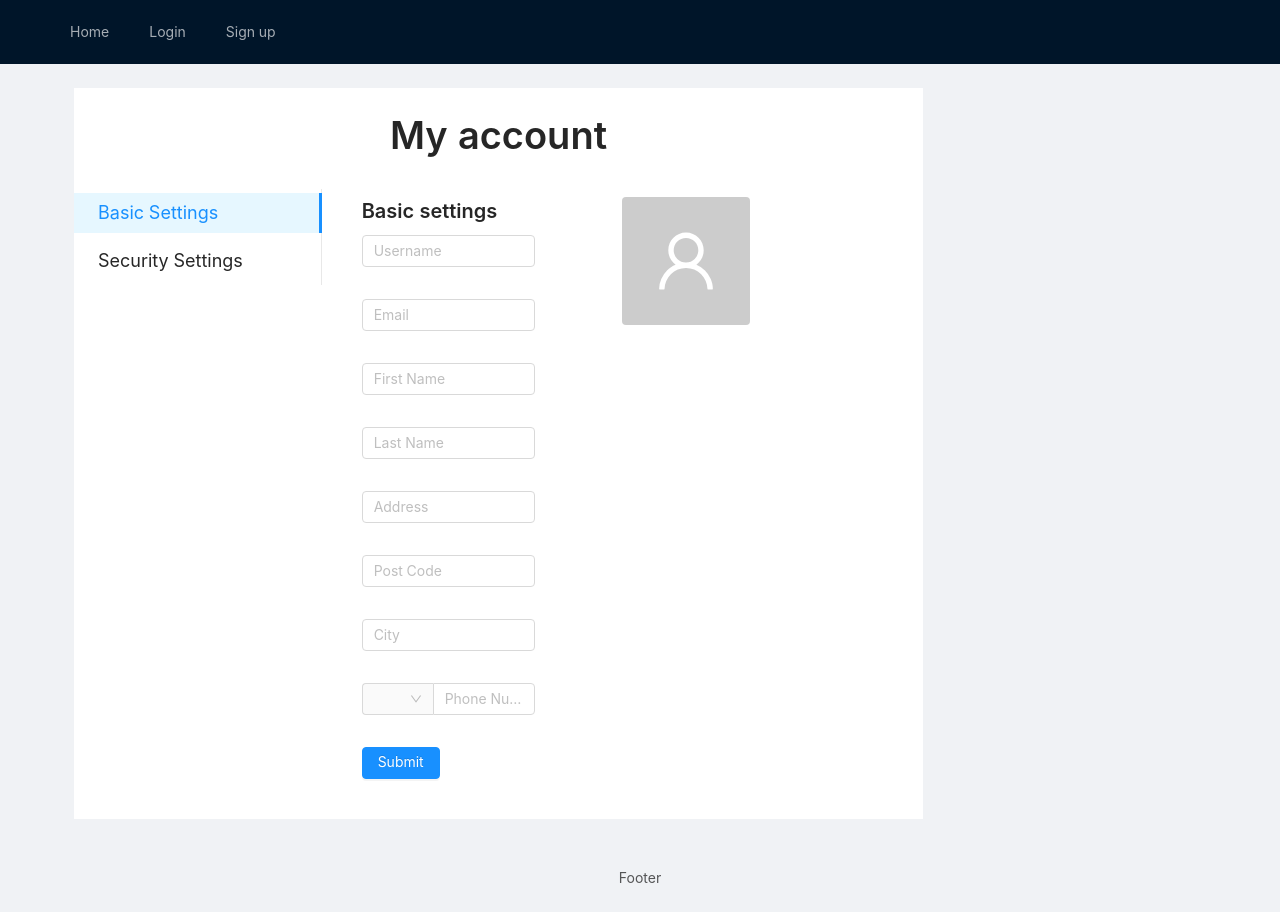
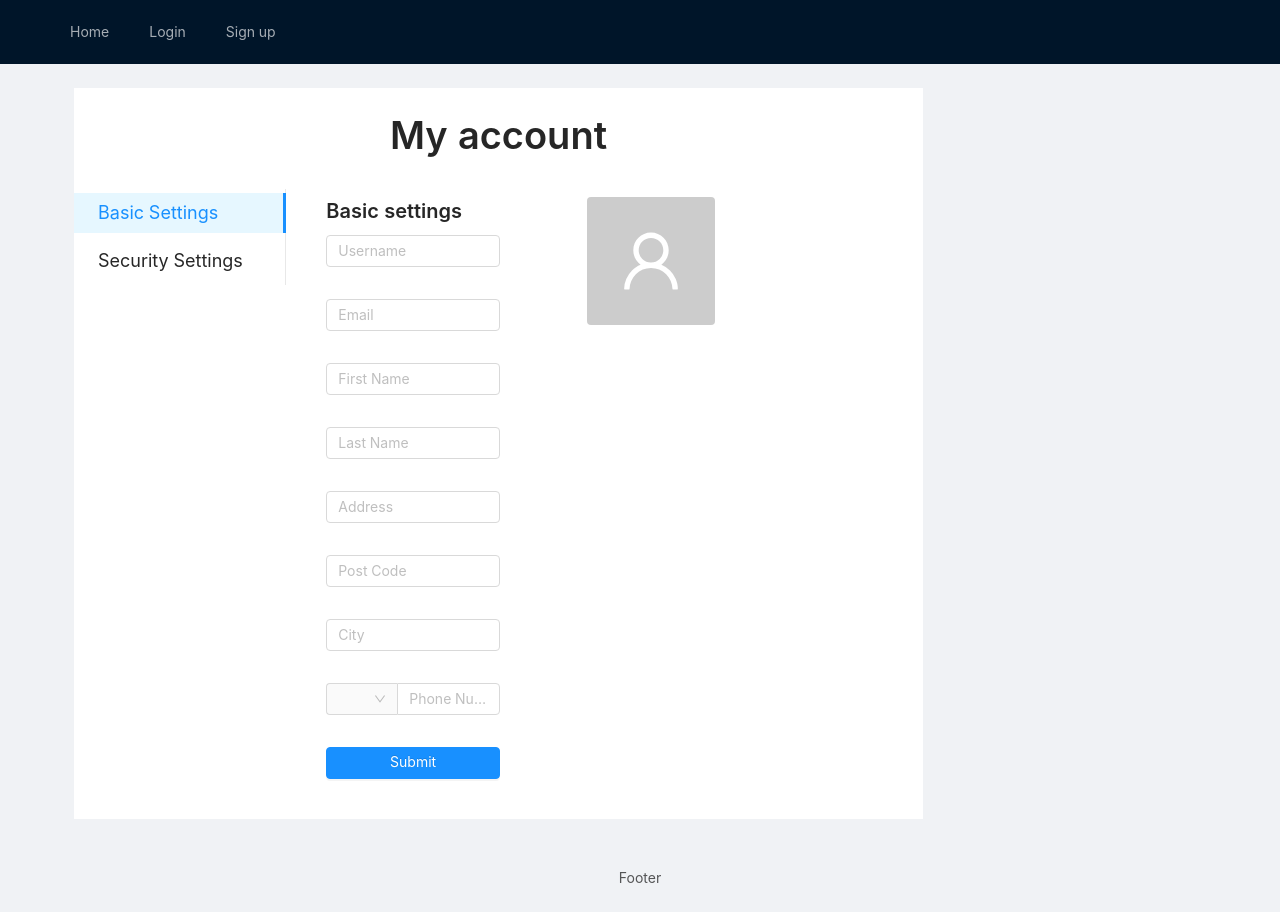
Before and after one commit to Terkea/django_react_template, a React (Create React App) app in the folder react/: page /my_profile in a window 1280 px wide. Both pictures are taken after a click on the item "Basic Settings". Built offline with nearby package versions, Linux system fonts and the light colour scheme.

Commit message:
col width

```diff
--- a/react/src/containers/MyProfile/MyProfile.js
+++ b/react/src/containers/MyProfile/MyProfile.js
@@ -54,7 +54,7 @@ const MyProfile = (props) => {
                 >
                     <Title justify="center" align="middle" style={styles.titleStyle}>My account</Title>
                     <Row >
-                        <Col xs={24} md={7}>
+                        <Col xs={24} md={6}>
                             <Menu
                                 style={{ width: '100%' }}
                                 selectedKeys={[pathname]}
--- a/react/src/containers/MyProfile/Settings/Basic.js
+++ b/react/src/containers/MyProfile/Settings/Basic.js
@@ -133,7 +133,7 @@ const Basic = () => {
                         <Input addonBefore={prefixSelector} style={{ width: '100%' }} placeholder="Phone Number" />
                     </Form.Item>
                     <Form.Item>
-                        <Button type="primary" htmlType="submit">
+                        <Button block type="primary" htmlType="submit">
                             Submit
                         </Button>
                     </Form.Item>
```
